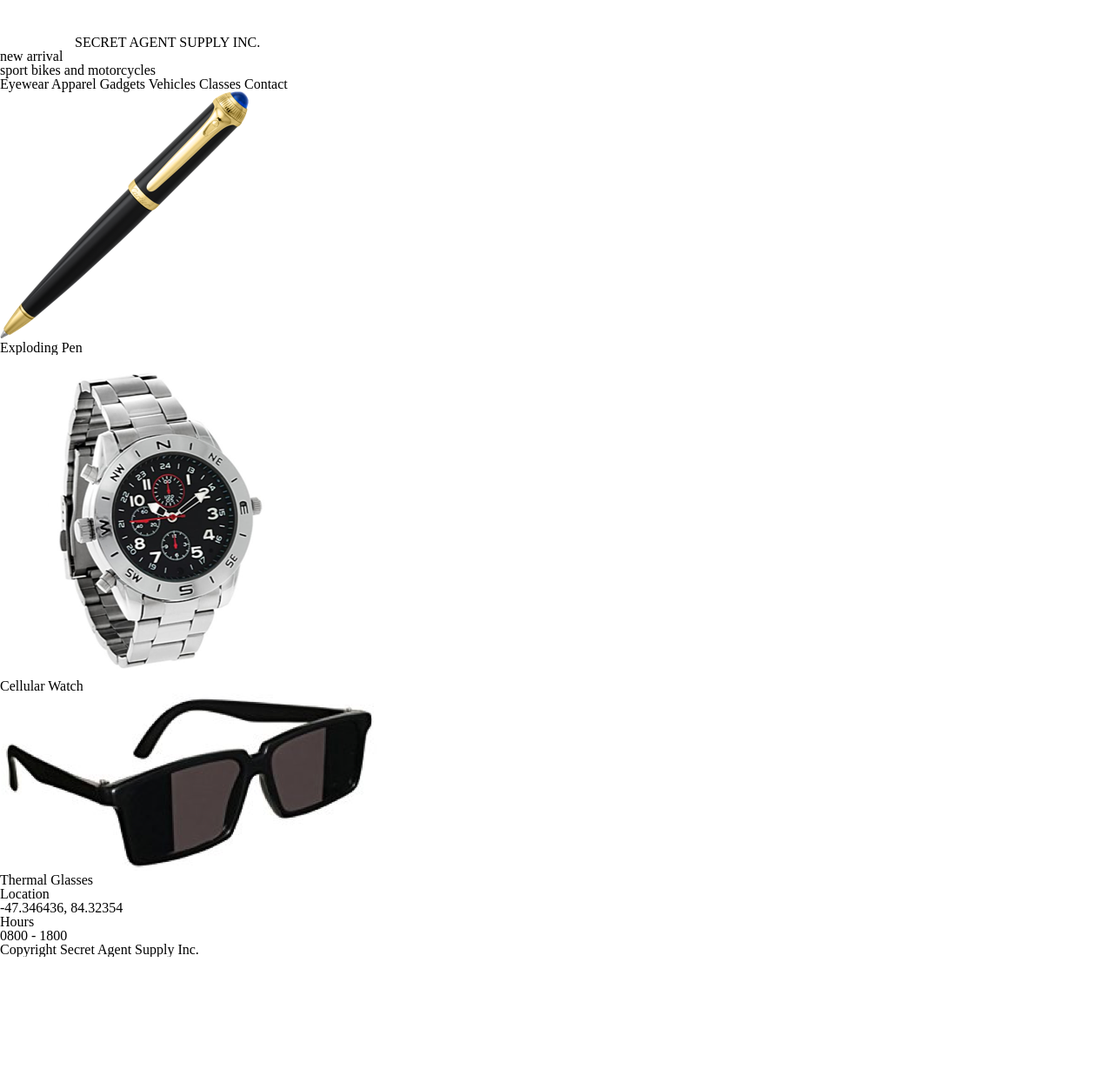
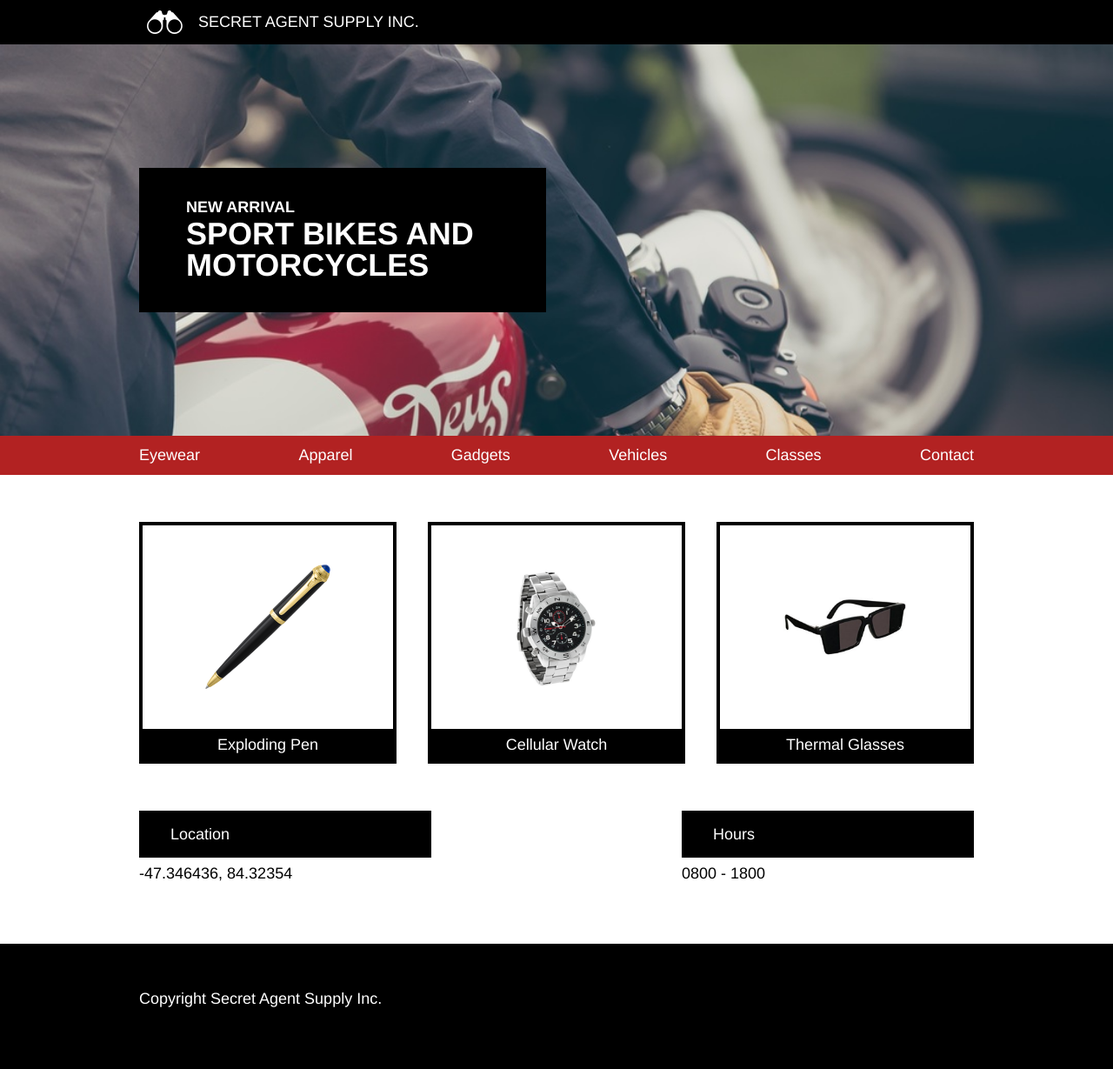
Before and after one commit to BlueYennMonster/SecretAgentSupply, a plain HTML site: page index.html in a window 1280 px wide. Shown: the whole page at 87% size. Before the commit the page ends 1100 px from the top, so only its background shows below. Drawn offline with Linux system fonts and the light colour scheme.

Commit message:
Add CSS desktop.

```diff
--- a/index.html
+++ b/index.html
@@ -7,54 +7,68 @@
 </head>
 <body>
   <header>
+  	<div class="container flex-v-center">
   	  <img src="./resources/images/logo.png">
-  	<span class="uppercase">SECRET AGENT SUPPLY INC.</span>
+  	  <p class="uppercase">SECRET AGENT SUPPLY INC.</p>
+    </div>
   </header>
   <div class="news">
+  	<div class="container flex-v-center">
   	  <div class="news-item">
-  	  <p class="uppercase">new arrival<p>
-  	  <p class="uppercase">sport bikes and motorcycles</p>
+  	    <p class="uppercase small">new arrival</p>
+  	    <p class="uppercase large">sport bikes and motorcycles</p>
+      </div>
     </div>
   </div>
   <div class="menu">
-  	<span>Eyewear</span>
-  	<span>Apparel</span>
-  	<span>Gadgets</span>
-  	<span>Vehicles</span>
-  	<span>Classes</span>
-  	<span>Contact</span>
+  	<div class="container flex-h-center">
+  	  <span class="small">Eyewear</span>
+  	  <span class="small">Apparel</span>
+  	  <span class="small">Gadgets</span>
+  	  <span class="small">Vehicles</span>
+  	  <span class="small">Classes</span>
+  	  <span class="small">Contact</span>
+    </div>
   </div>
   <div class="content">
-  	<div class="items">
-  	  <div class="item-1">
+  	<div class="items container flex-h-center">
+  	  <div class="item">
+  	  	<div>
   	      <img src="./resources/images/pen.png">
+  	    </div>
   	    <p>Exploding Pen</p>
   	  </div>
-  	  <div class="item-2">
+  	  <div class="item">
+  	  	<div>
   	      <img src="./resources/images/watch.png">
+  	    </div>
   	    <p>Cellular Watch</p>
   	  </div>
-  	  <div class="item-3">
+  	  <div class="item">
+  	  	<div>
   	      <img src="./resources/images/glasses.png">
+  	    </div>
   	    <p>Thermal Glasses</p>
   	  </div>
     </div>
+    <div class="container flex-h-center">
       <div class="details">
-      <div class="location">
       	<p class="details-header">
       		Location
       	</p>
-      	<p>-47.346436, 84.32354</p>
+      	<span>-47.346436, 84.32354</span>
       </div>
-      <div class="hours">
+      <div class="details">
       	<p class="details-header">
       		Hours
       	</p>
-      	<p>0800 - 1800</p>
+      	<span>0800 - 1800</span>
       </div>
     </div>
     <footer>
+    	<div class="container">
     	  <p>Copyright Secret Agent Supply Inc.</p>
+    	</div>
     </footer>
   </div>
 </body>
--- a/resources/css/style.css
+++ b/resources/css/style.css
@@ -0,0 +1,143 @@
+html {
+	font-size: 18px;
+	font-family: Helvetica;
+}
+
+header {
+	background-color: black;
+}
+
+header img {
+	height: 1.5rem;
+    padding: 0.66rem 1rem 0.66rem 0.5rem;
+}
+
+header p {
+	display: inline-block;
+	font-size: 1rem;
+	padding: 0.66rem 0rem 0.66rem 0rem;
+	color: white;
+}
+
+footer {
+	background-color: black;
+}
+
+footer .container {
+	height: 5rem;
+}
+
+footer p {
+	color: white;
+}
+
+.news {
+	background-image: url('../images/moto.jpeg');
+}
+
+.uppercase {
+	text-transform: uppercase;
+}
+
+.container {
+	width: 960px;
+	margin: 0px auto;
+}
+
+.flex-v-center {
+	display: flex;
+	align-items: center;
+}
+
+.flex-h-center {
+	display: flex;
+	justify-content: space-between;
+}
+
+.flex-column {
+	display: flex;
+	flex-direction: column;
+}
+
+.news {
+	height: 25rem;
+	background-size: cover;
+	background-repeat: no-repeat;
+
+}
+
+.news .container{
+	height: 25rem;
+	font-weight: bold;
+	justify-content: flex-start;
+}
+
+.news-item {
+	padding: 2rem 3rem;
+	background-color: black;
+	color: white;
+	width: 20rem;
+}
+
+.large {
+  font-size: 2rem;
+  padding-top: 0.25rem;
+}
+
+.small {
+  font-size: 1rem;
+}
+
+.menu {
+	background-color: firebrick;
+	color: white;
+}
+
+.menu .container {
+	padding: 0.75rem 0rem;
+}
+
+.content .container {
+  padding-top: 3rem;
+}
+
+.item {
+	width: 30%;
+	border: 4px solid black;
+
+}
+
+.item img {
+    max-width: 8em;
+}
+
+.item div {
+	display: flex;
+	justify-content: center;
+	align-items: center;
+	height: 9rem;
+	padding: 2rem 0rem;
+}
+
+.item p {
+	background-color: black;
+	color: white;
+	padding: 0.5rem;
+	text-align: center;
+}
+
+.details-header {
+	padding: 1rem 2rem 1rem 2rem;
+	color: white;
+	background-color: black;
+}
+
+.details {
+	width: 35%;
+	margin-bottom: 4rem;
+}
+
+.details span {
+	display:inline-block;
+	margin-top: 0.5rem;
+}
```
Lines whose indentation alone changed are shown as unchanged.
